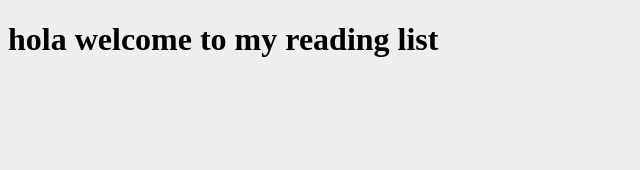
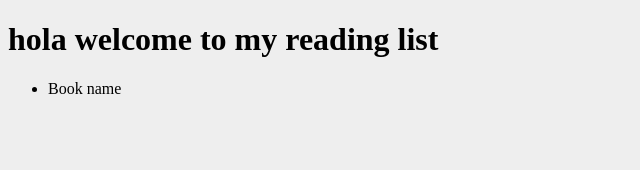
Before and after one commit to angelsol299/graphQL, a React (Create React App) app in the folder client/: page / in a window 1280 px wide. Shown: the top 170 px of the page, without its empty margins (0-640 px from the left). Built offline with nearby package versions, Linux system fonts and the light colour scheme.

Commit message:
client side

```diff
--- a/client/src/App.js
+++ b/client/src/App.js
@@ -1,10 +1,13 @@
 import React, { Component } from "react";
+//components
+import BookList from "./components/BookList";
 
 class App extends Component {
   render() {
     return (
       <div id="main">
         <h1>hola welcome to my reading list</h1>
+        <BookList />
       </div>
     );
   }
--- a/client/src/components/BookList.js
+++ b/client/src/components/BookList.js
@@ -5,7 +5,7 @@ class BookList extends Component {
     return (
       <div>
         <ul id="book-list">
-          <li />
+          <li> Book name </li>
         </ul>
       </div>
     );
```
